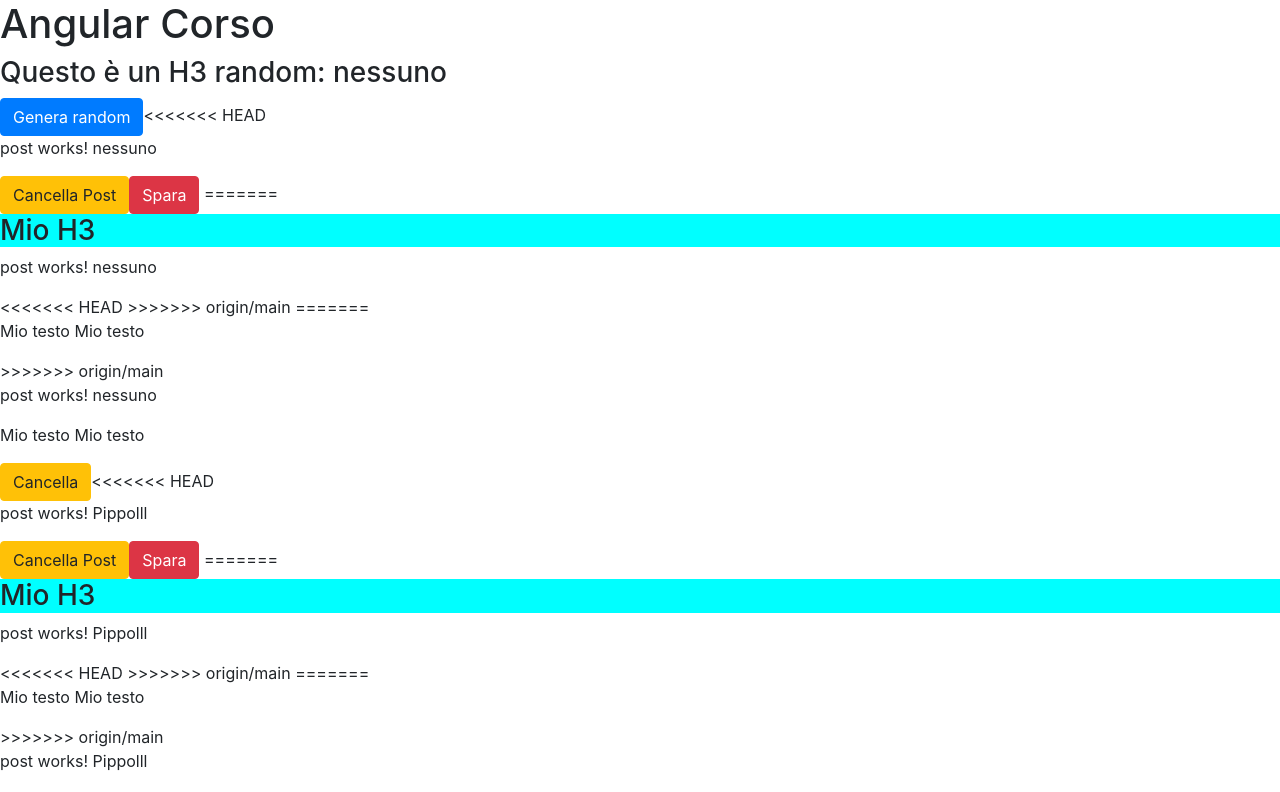
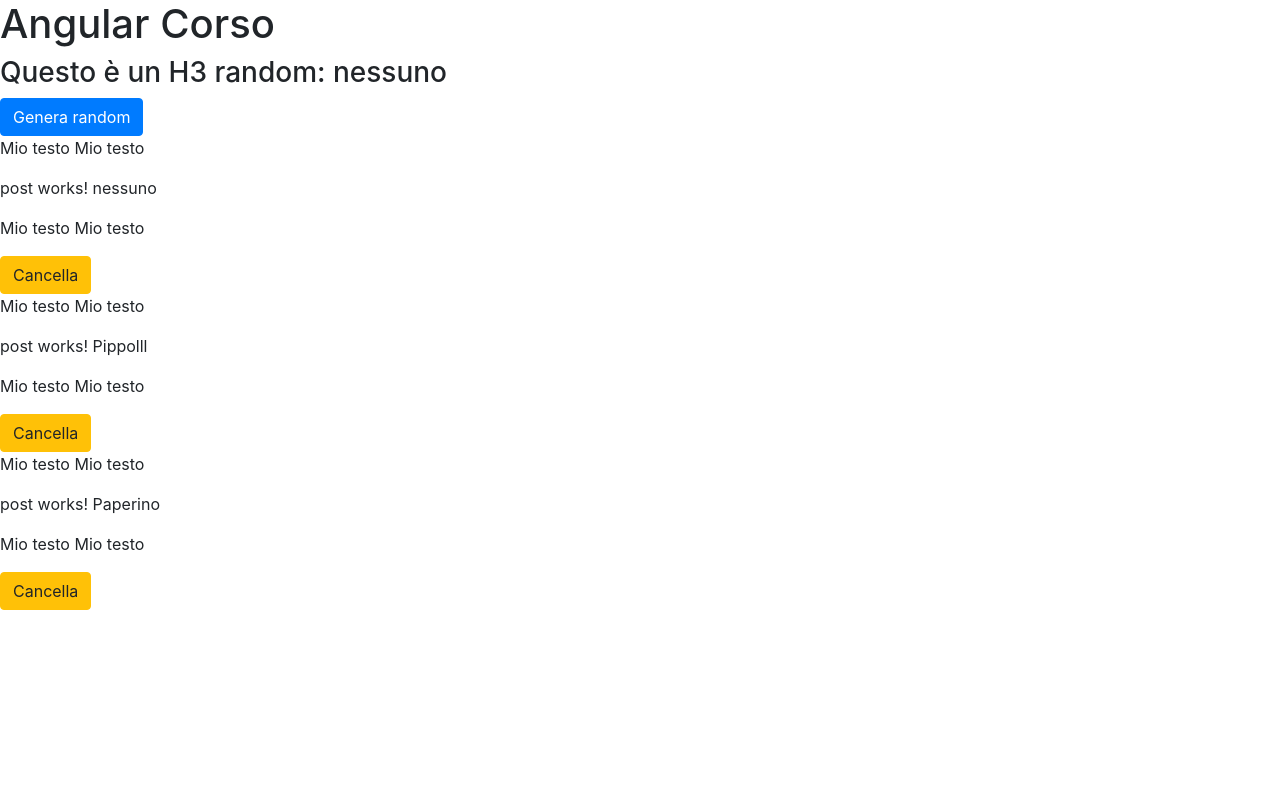
Before and after one commit to ironmanromeo/angular-corso, an Angular app: page / in a window 1280 px wide. Shown: the top 792 px of the page. Built offline with nearby package versions, Linux system fonts and the light colour scheme.

Commit message:
allineamento

```diff
--- a/src/app/post/post.component.html
+++ b/src/app/post/post.component.html
@@ -1,16 +1,4 @@
-<<<<<<< HEAD
-<p>post works! {{titolo}}</p>
-<button class="btn btn-warning" (click)="onCancella()">Cancella Post</button>
-<button class="btn btn-danger" (click)="onSpara($event)">Spara</button>
-=======
-<h3>Mio H3</h3>
-
-<p>post works! {{ titolo }}</p>
-<<<<<<< HEAD
->>>>>>> origin/main
-=======
 <p>Mio testo {{ testo }}</p>
->>>>>>> origin/main
 
 <p>post works! {{ titolo }}</p>
 <p>Mio testo {{ testo }}</p>
```
